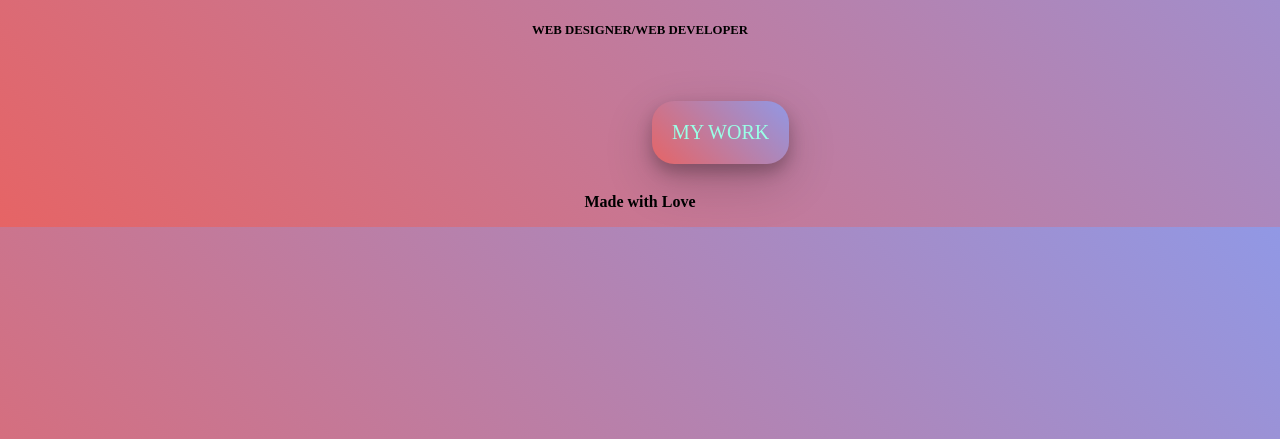
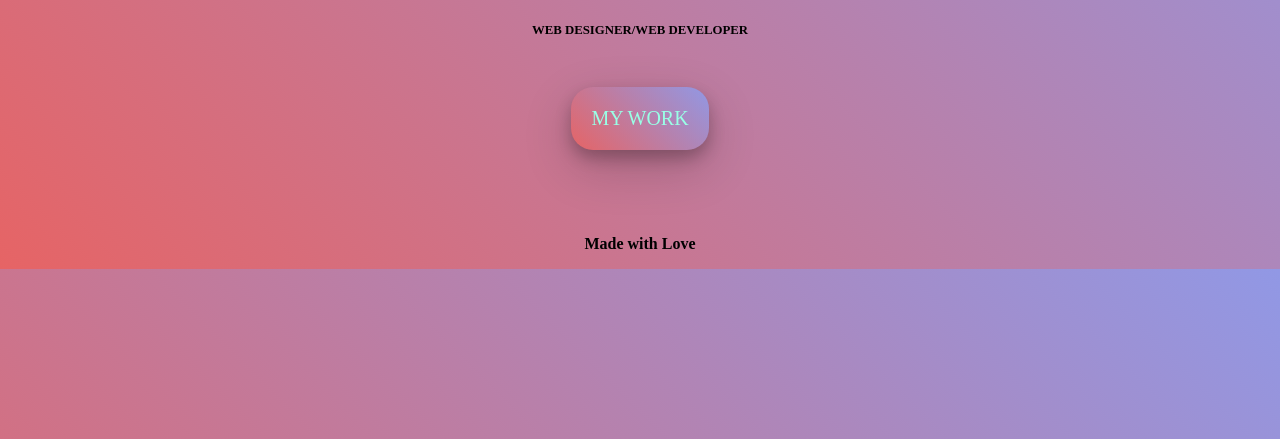
Before and after one commit to VegiSujini/MyPortfolio, a plain HTML site: page index.html in a window 1280 px wide. Shown: the part 361-800 px from the top of the page. Drawn offline with Linux system fonts and the light colour scheme.

Commit message:
Update lovesheet.css

```diff
--- a/lovesheet.css
+++ b/lovesheet.css
@@ -39,7 +39,7 @@ a:hover, a:active {
 .button
 {
 	background-image: linear-gradient(45deg,#e66465,#9198e5);
-	position:absolute;
+	position:relative;
 	font-family:times new roman;
 	font-size:20px;
 	color:#99ffe6;
@@ -47,9 +47,10 @@ a:hover, a:active {
 	padding:20px;
 	text-align:center;
 	display:inline-box;
-	margin:14px 12px;
 	border-radius:22px;
 	box-shadow:0 8px 16px 0 rgba(0,0,0,0.24),0 17px 50px 0 rgba(0,0,0,0.19);
+	margin:0px;
+	margin-bottom: -30px;
 }
 .button:hover
 {
```
